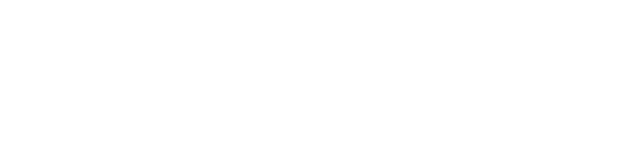
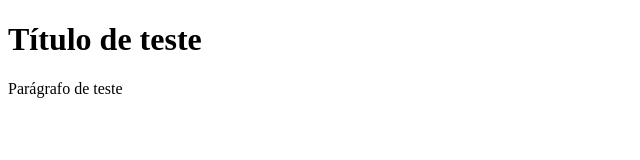
Before and after one commit to artur0407/tutorialgit, a plain HTML site: page index.html in a window 1280 px wide. Shown: the whole page, without its empty margins (0-640 px from the left). Drawn offline with Linux system fonts and the light colour scheme.

Commit message:
Criação de título e parágrafo

```diff
--- a/index.html
+++ b/index.html
@@ -4,9 +4,10 @@
     <meta charset="UTF-8">
     <meta http-equiv="X-UA-Compatible" content="IE=edge">
     <meta name="viewport" content="width=device-width, initial-scale=1.0">
-    <title>Tutoriral de GIT</title>
+    <title>Tutorial de GIT</title>
 </head>
 <body>
-
+    <h1>Título de teste</h1>
+    <p>Parágrafo de teste</p>
 </body>
 </html>
```
